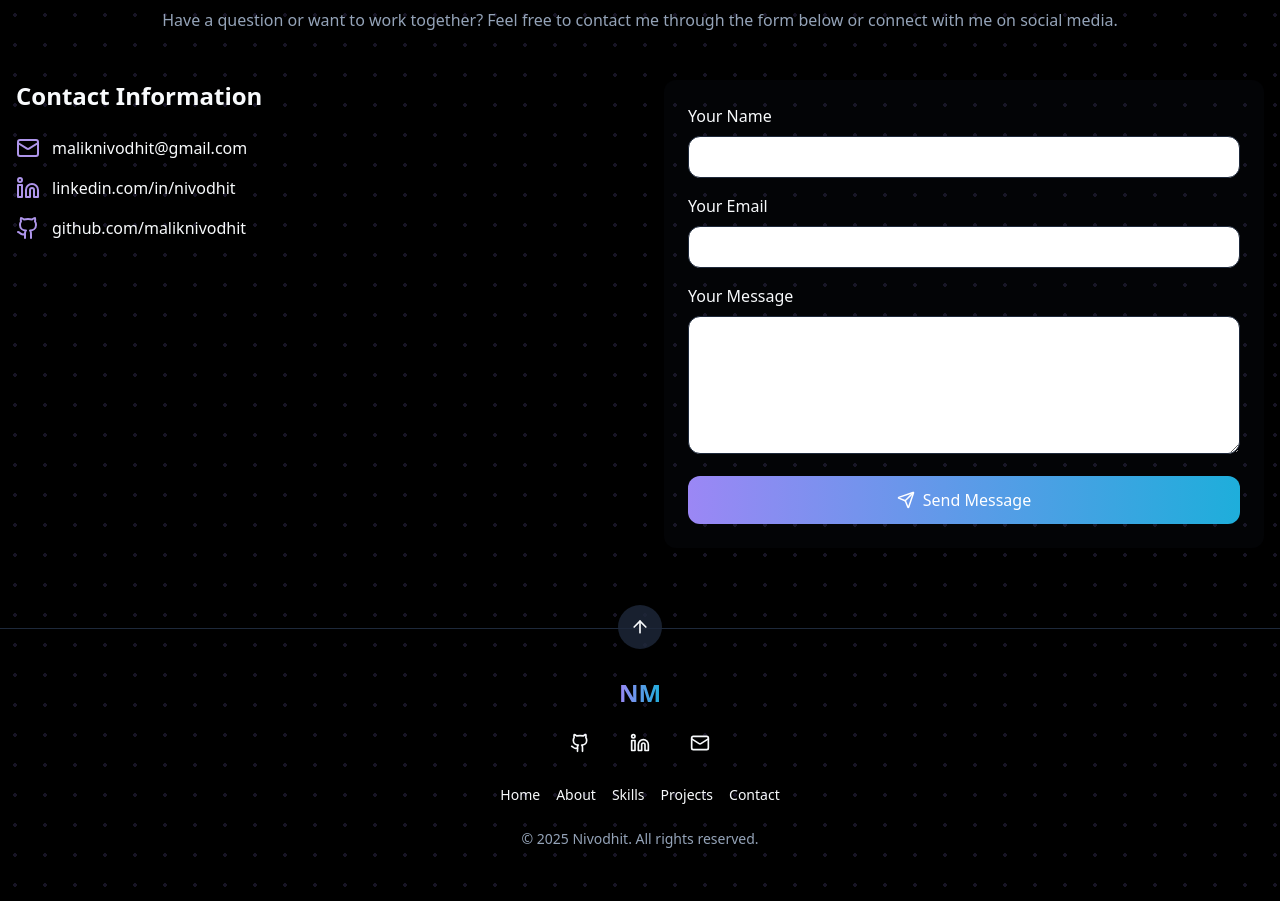
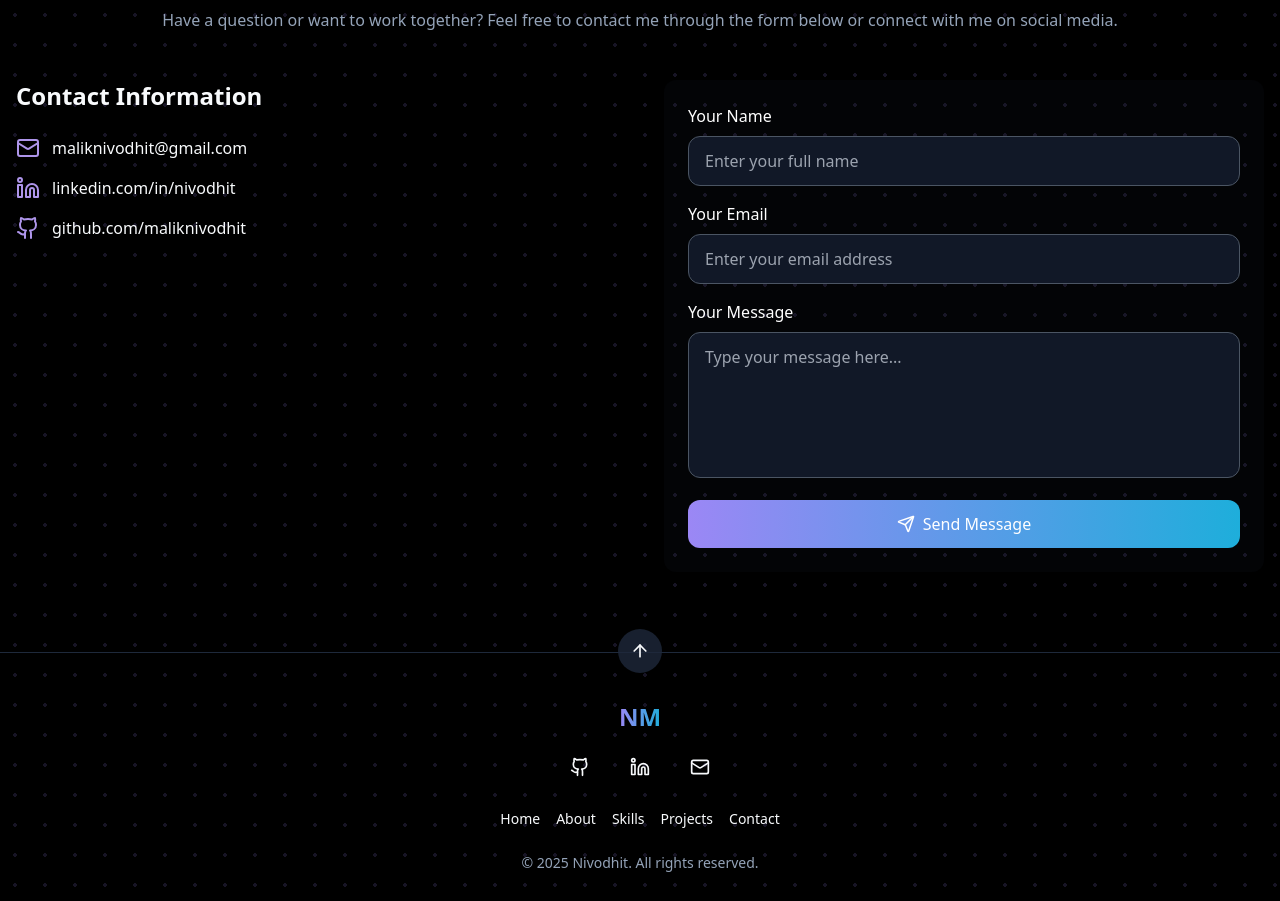
Before and after one commit to maliknivodhit/portfolio, a React (Vite) app: page / in a window 1280 px wide. Shown: the part 3540-4441 px from the top of the page. Built offline with nearby package versions, Linux system fonts and the light colour scheme.

Commit message:
Update Contact.tsx

```diff
--- a/src/components/Contact.tsx
+++ b/src/components/Contact.tsx
@@ -123,38 +123,41 @@ const Contact = () => {
             transition={{ duration: 0.5 }}
           >
             <div>
-              <label className="block mb-2">Your Name</label>
+              <label className="block mb-2 text-white font-medium">Your Name</label>
               <input
                 type="text"
                 name="name"
                 value={formData.name}
                 onChange={handleChange}
+                placeholder="Enter your full name"
                 required
-                className="w-full px-4 py-2 border border-border rounded-lg"
+                className="w-full px-4 py-3 border border-gray-600 rounded-lg bg-gray-900 text-white placeholder:text-gray-400 focus:outline-none focus:ring-2 focus:ring-purple-500 focus:border-transparent transition-all duration-200"
               />
             </div>
 
             <div>
-              <label className="block mb-2">Your Email</label>
+              <label className="block mb-2 text-white font-medium">Your Email</label>
               <input
                 type="email"
                 name="email"
                 value={formData.email}
                 onChange={handleChange}
+                placeholder="Enter your email address"
                 required
-                className="w-full px-4 py-2 border border-border rounded-lg"
+                className="w-full px-4 py-3 border border-gray-600 rounded-lg bg-gray-900 text-white placeholder:text-gray-400 focus:outline-none focus:ring-2 focus:ring-purple-500 focus:border-transparent transition-all duration-200"
               />
             </div>
 
             <div>
-              <label className="block mb-2">Your Message</label>
+              <label className="block mb-2 text-white font-medium">Your Message</label>
               <textarea
                 name="message"
                 rows={5}
                 value={formData.message}
                 onChange={handleChange}
+                placeholder="Type your message here..."
                 required
-                className="w-full px-4 py-2 border border-border rounded-lg"
+                className="w-full px-4 py-3 border border-gray-600 rounded-lg bg-gray-900 text-white placeholder:text-gray-400 focus:outline-none focus:ring-2 focus:ring-purple-500 focus:border-transparent transition-all duration-200 resize-none"
               />
             </div>
 
```
